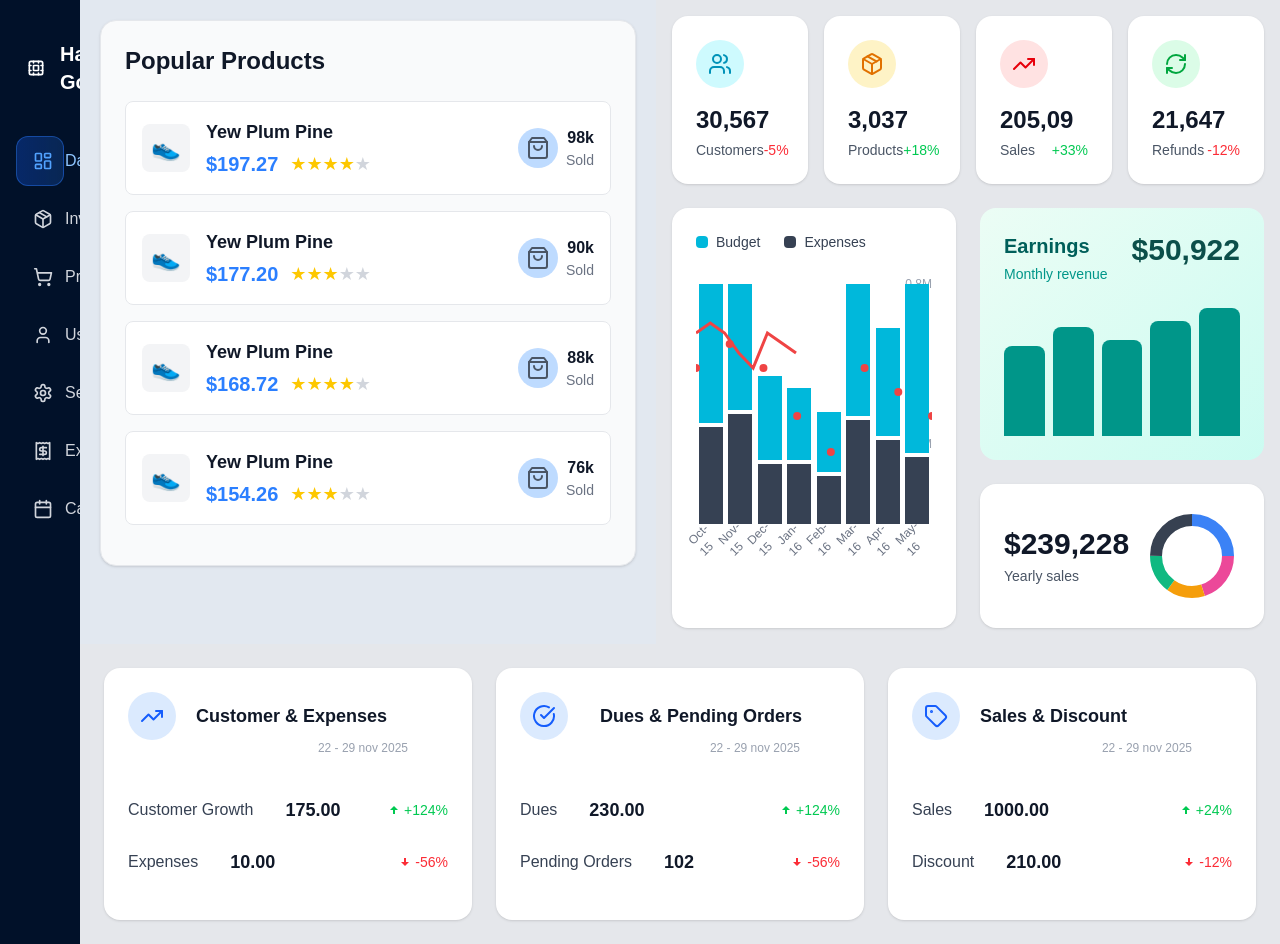
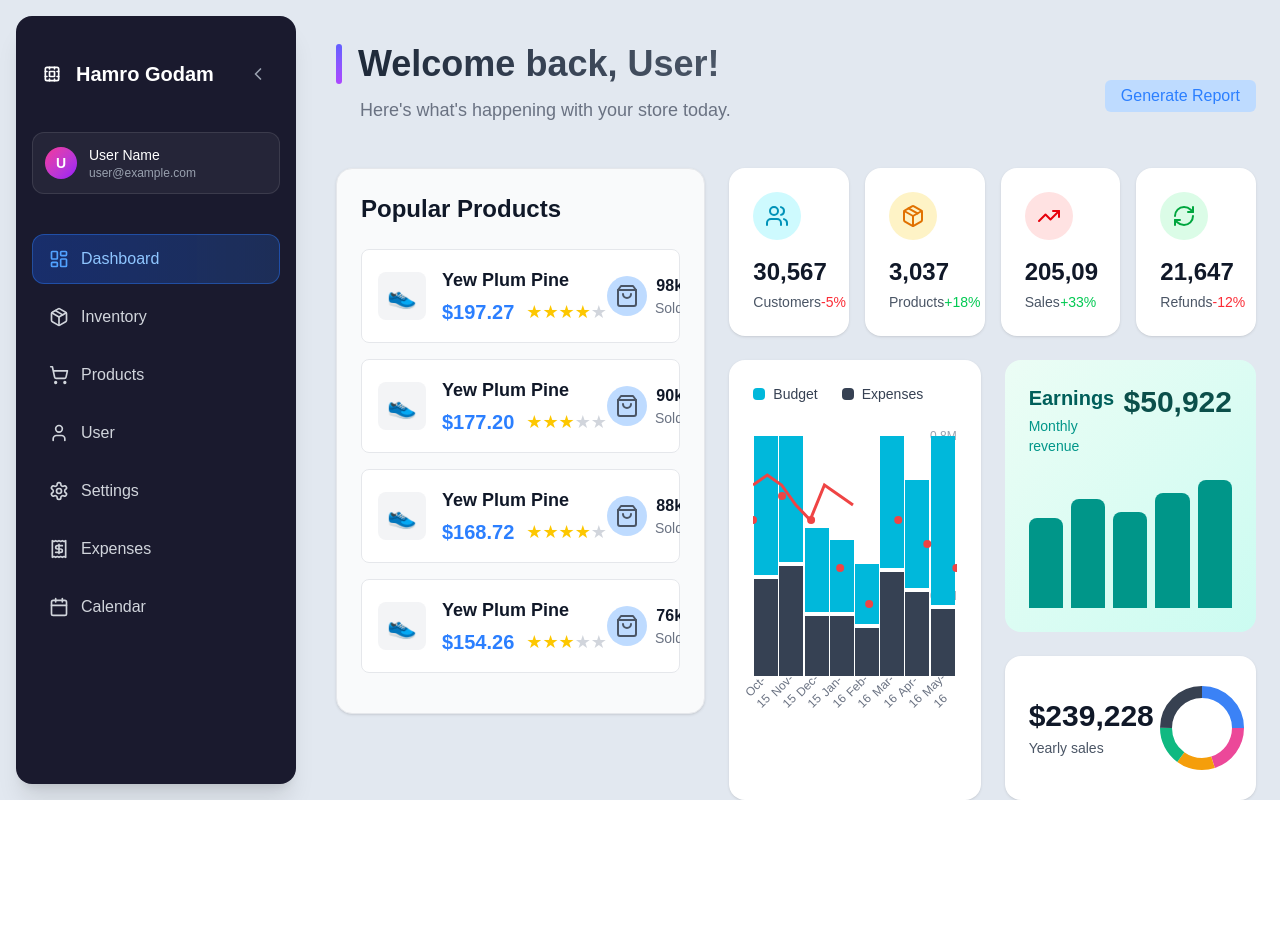
Before and after one commit to manash5/hamro-godam, a Next.js app: page /dashboard in a window 1280 px wide. After the commit the page ends 800 px from the top, so only its background shows below. Built offline with nearby package versions, Linux system fonts and the light colour scheme.

Commit message:
made some design changes in dashboard and sidebar

```diff
--- a/app/components/sidebar.jsx
+++ b/app/components/sidebar.jsx
@@ -36,9 +36,10 @@ const Sidebar = () => {
   };
 
   return (
-    <div className={`bg-[#011129] text-white min-h-full transition-all duration-300 ease-in-out overflow-hidden ${
-      isCollapsed ? 'w-[80px]' : 'w-[20%]'
-    }`}>
+    <div className="p-4 h-screen bg-slate-200">
+    <div className={`bg-[#1a1a2e] text-white h-full rounded-2xl transition-all duration-300 ease-in-out overflow-hidden shadow-xl ${
+        isCollapsed ? 'w-[80px]' : 'w-[280px]'
+      }`}>
       {/* Header with Logo and Toggle Button */}
       <div className="flex items-center justify-between my-10 px-5">
         <div className="logo flex items-center space-x-2">
@@ -68,6 +69,22 @@ const Sidebar = () => {
           </button>
         </div>
       )}
+
+      <div className="bottom-6 left-0 right-0 px-4 mb-10">
+          <div className={`flex items-center space-x-3 p-3 rounded-xl bg-white/5 border border-white/10 ${
+            isCollapsed ? 'justify-center' : ''
+          }`}>
+            <div className="w-8 h-8 bg-gradient-to-br from-pink-500 to-purple-600 rounded-full flex items-center justify-center flex-shrink-0">
+              <span className="text-white font-semibold text-sm">U</span>
+            </div>
+            {!isCollapsed && (
+              <div className="flex-1 min-w-0">
+                <p className="text-sm font-medium text-white truncate">User Name</p>
+                <p className="text-xs text-gray-400 truncate">user@example.com</p>
+              </div>
+            )}
+          </div>
+        </div>
 
       {/* Navigation */}
       <nav className="px-4 space-y-2">
@@ -103,6 +120,7 @@ const Sidebar = () => {
         ))}
       </nav>
     </div>
+    </div>
   );
 }
 
--- a/app/dashboard/page.js
+++ b/app/dashboard/page.js
@@ -105,19 +105,29 @@ const page = () => {
   const linePath = createLinePath(lineValues);
   return (
     <>
-    <div className="main w-full min-h-screen bg-slate-900 flex text-black">
+    <div className="flex min-h-screen bg-slate-200">
         <Sidebar />
-        <div className="right-side w-full min-h-screen bg-slate-200 flex flex-col items-center justify-between" >
-          {/* <div className="search-bar w-[90%] flex mt-10 mb-5 justtify-between items-center  rounded-xl p-2 bg-white ">
-            <Search className='text-black'/>
-            <input
-              type="text"
-              placeholder="Search..."
-              className="w-full p-2 focus:border-none text-black px-4"
-            />
-          </div> */}
-          <div className="middle-section text-black flex ">
-              <div className="min-w-xl mx-auto p-5 bg-slate-200">
+        <div className="flex-1 p-6 overflow-y-auto max-h-screen">
+          <div className="max-w-[1800px] mx-auto space-y-6 pb-6">
+            {/* Welcome Section */}
+            <div className="relative my-5 flex justify-between items-center">
+              {/* Main heading */}
+              <div className="mb-6">
+                <div className="flex items-center mb-3">
+                  <div className="w-1.5 h-10 bg-gradient-to-b from-indigo-500 to-purple-500 rounded-full mr-4"></div>
+                  <h1 className="text-4xl font-bold bg-gradient-to-r from-gray-800 via-gray-700 to-gray-600 bg-clip-text text-transparent">
+                    Welcome back, User!
+                  </h1>
+                </div>
+                <p className="text-gray-500 ml-6 text-lg font-medium">Here's what's happening with your store today.</p>
+              </div>
+              <button className="bg-blue-200 text-blue-500 px-4 h-fit py-1 rounded-md">Generate Report</button>
+            </div>
+
+            {/* Upper Section */}
+            <div className="grid grid-cols-12 gap-6">
+              {/* Popular Products Section - 5 columns */}
+              <div className="col-span-5">
                 <div className="bg-gray-50 rounded-2xl p-6 shadow-sm border border-gray-200">
                   <h2 className="text-2xl font-bold text-gray-900 mb-6">Popular Products</h2>
 
@@ -163,9 +173,9 @@ const page = () => {
                   </div>
                 </div>
               </div>
-            <div className="p-4 bg-gray-200 h-auto">
-              <div className="max-w-6xl mx-auto">
 
+              {/* Charts Section - 7 columns */}
+              <div className="col-span-7">
                 {/* Stats Cards Row */}
                 <div className="grid grid-cols-4 gap-4 mb-6">
                   {/* Customers */}
@@ -378,21 +388,19 @@ const page = () => {
                 </div>
               </div>
             </div>
-        </div>
-         <div className="p-6 bg-gray-200">
-          <div className="min-w-6xl mx-auto">
+
+            {/* Lower Section - Three Cards */}
             <div className="grid grid-cols-3 gap-6">
-
               {/* Customer & Expenses Card */}
               <div className="bg-white rounded-2xl p-6 shadow-sm">
-                <div className="flex items-center justify-start gap-5 ">
+                <div className="flex items-center justify-start gap-5">
                   <div className="w-12 h-12 bg-blue-100 rounded-full flex items-center justify-center">
                     <TrendingUp className="w-6 h-6 text-blue-600" />
                   </div>
                   <h3 className="text-lg font-semibold text-gray-900">Customer & Expenses</h3>
                 </div>
                 <div className="flex justify-end px-10">
-                <span className="text-xs text-gray-400 mb-5 ">22 - 29 nov 2025</span>
+                  <span className="text-xs text-gray-400 mb-5">22 - 29 nov 2025</span>
                 </div>
 
                 <div className="space-y-6 my-5">
@@ -433,7 +441,7 @@ const page = () => {
                   <h3 className="text-lg font-semibold text-gray-900">Dues & Pending Orders</h3>
                 </div>
                 <div className="flex justify-end px-10">
-                  <span className="text-xs text-gray-400 mb-5 ">22 - 29 nov 2025</span>
+                  <span className="text-xs text-gray-400 mb-5">22 - 29 nov 2025</span>
                 </div>
 
                 <div className="space-y-6 my-5">
@@ -467,14 +475,14 @@ const page = () => {
 
               {/* Sales & Discount Card */}
               <div className="bg-white rounded-2xl p-6 shadow-sm">
-                <div className="flex items-center justify-start gap-5 ">
+                <div className="flex items-center justify-start gap-5">
                   <div className="w-12 h-12 bg-blue-100 rounded-full flex items-center justify-center">
                     <Tag className="w-6 h-6 text-blue-600" />
                   </div>
                   <h3 className="text-lg font-semibold text-gray-900">Sales & Discount</h3>
                 </div>
                 <div className="flex justify-end px-10">
-                  <span className="text-xs text-gray-400 mb-5 ">22 - 29 nov 2025</span>
+                  <span className="text-xs text-gray-400 mb-5">22 - 29 nov 2025</span>
                 </div>
 
                 <div className="space-y-6 my-5">
@@ -505,12 +513,10 @@ const page = () => {
                   </div>
                 </div>
               </div>
-
             </div>
           </div>
         </div>
-            </div>
-        </div>
+    </div>
     </>
   )
 }
```
